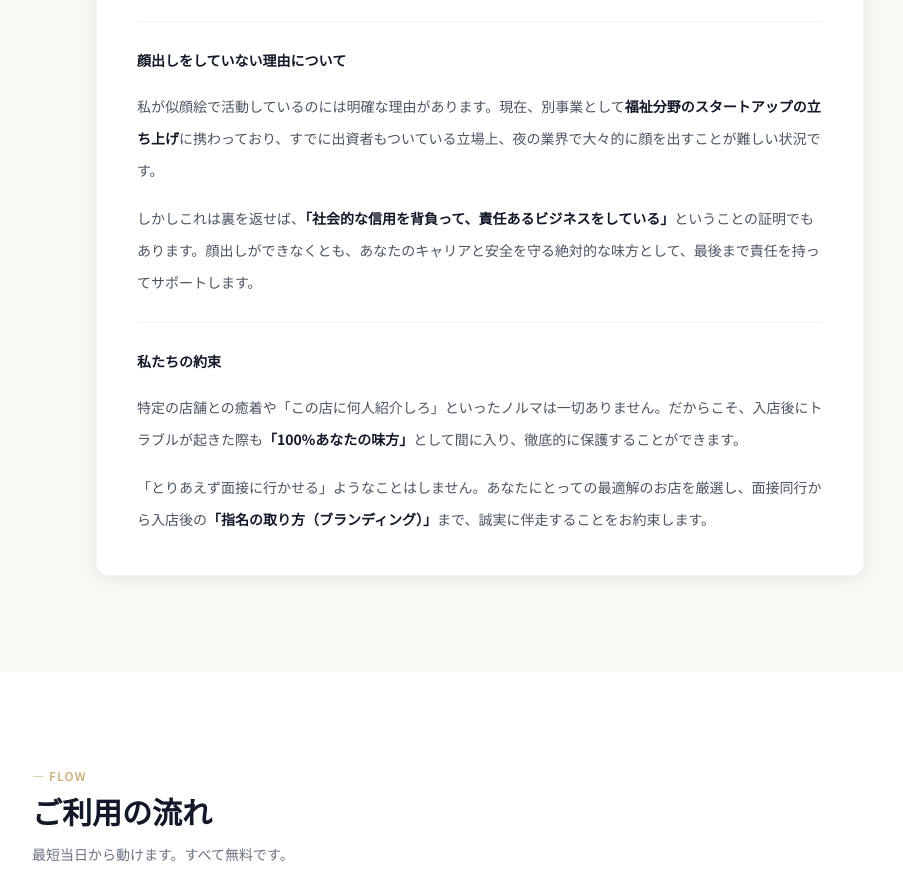
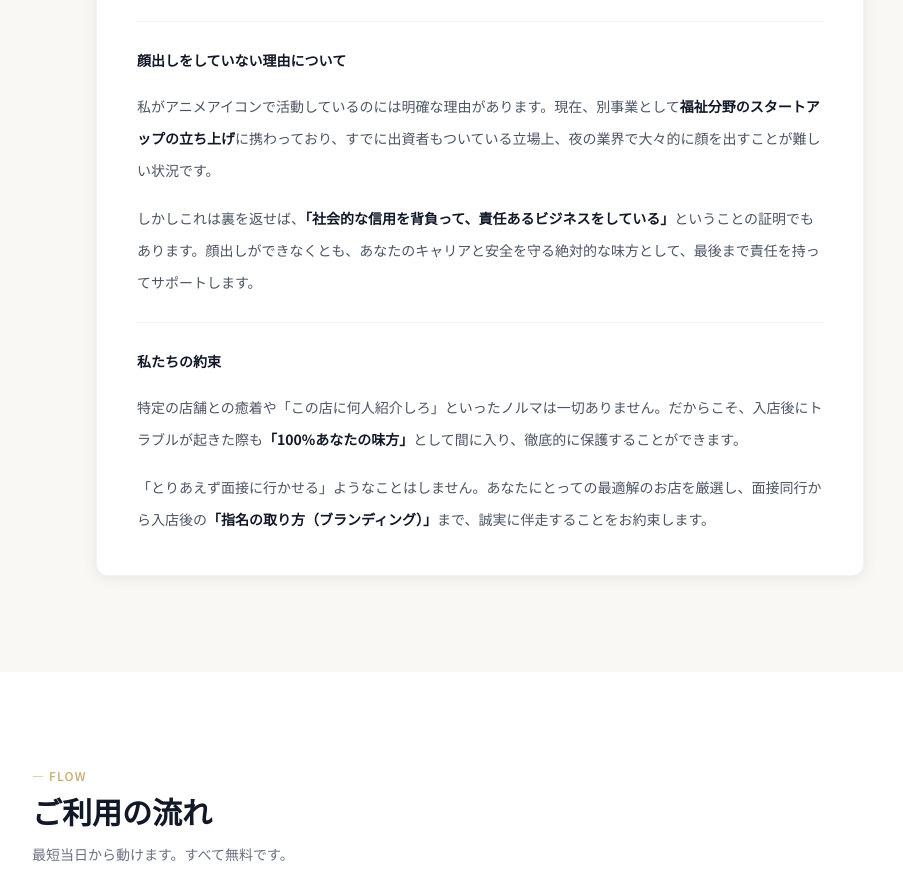
Before and after one commit to takumipoker1-ux/grace-sc, a plain HTML site: page index.html in a window 1280 px wide. Shown: the part 6215-7105 px from the top of the page, without its empty margins (160-1063 px from the left). Drawn offline with nearby package versions, Linux system fonts and the light colour scheme.

Commit message:
auto: update site 2026-04-22 23:44

```diff
--- a/index.html
+++ b/index.html
@@ -719,7 +719,7 @@
           <div>
             <p class="font-serif font-bold text-gray-900 mb-3">顔出しをしていない理由について</p>
             <p>
-              私が似顔絵で活動しているのには明確な理由があります。現在、別事業として<span class="font-bold text-gray-900">福祉分野のスタートアップの立ち上げ</span>に携わっており、すでに出資者もついている立場上、夜の業界で大々的に顔を出すことが難しい状況です。
+              私がアニメアイコンで活動しているのには明確な理由があります。現在、別事業として<span class="font-bold text-gray-900">福祉分野のスタートアップの立ち上げ</span>に携わっており、すでに出資者もついている立場上、夜の業界で大々的に顔を出すことが難しい状況です。
             </p>
             <p class="mt-4">
               しかしこれは裏を返せば、<span class="font-bold text-gray-900">「社会的な信用を背負って、責任あるビジネスをしている」</span>ということの証明でもあります。顔出しができなくとも、あなたのキャリアと安全を守る絶対的な味方として、最後まで責任を持ってサポートします。
```
